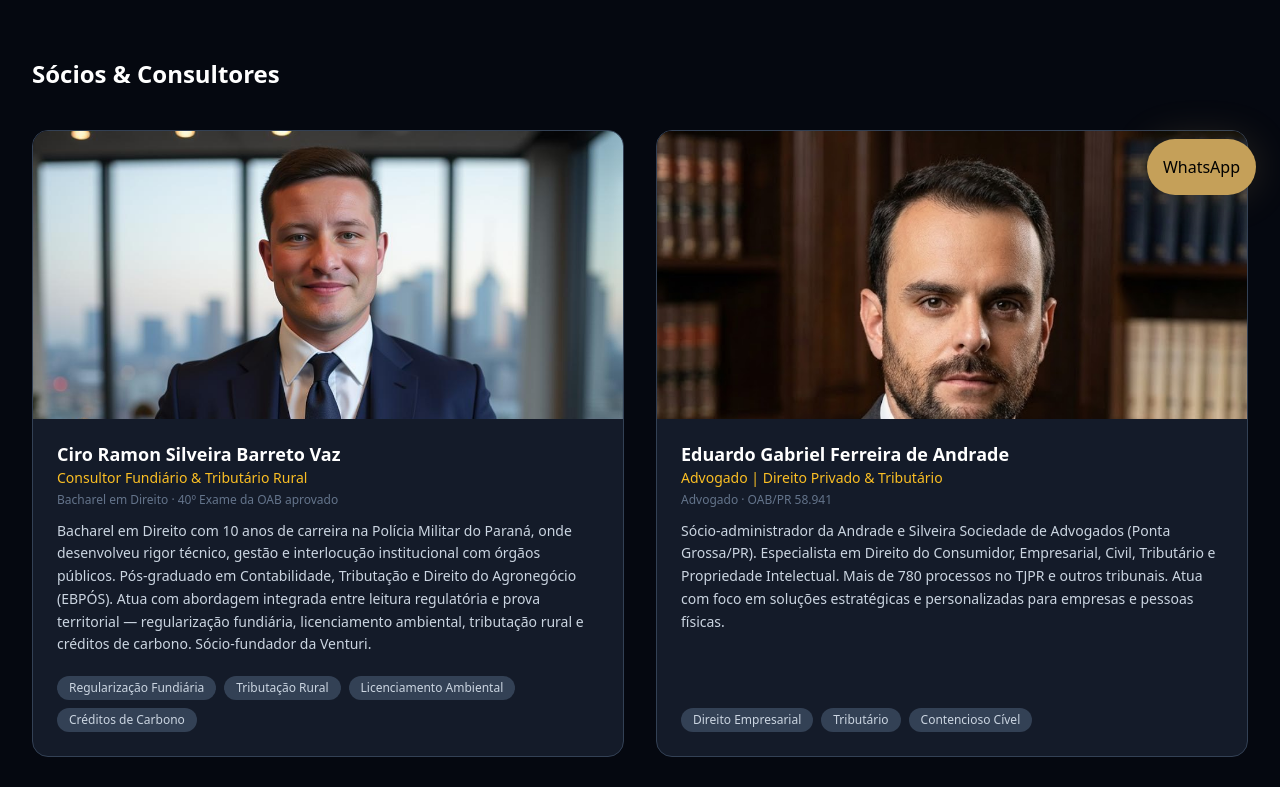
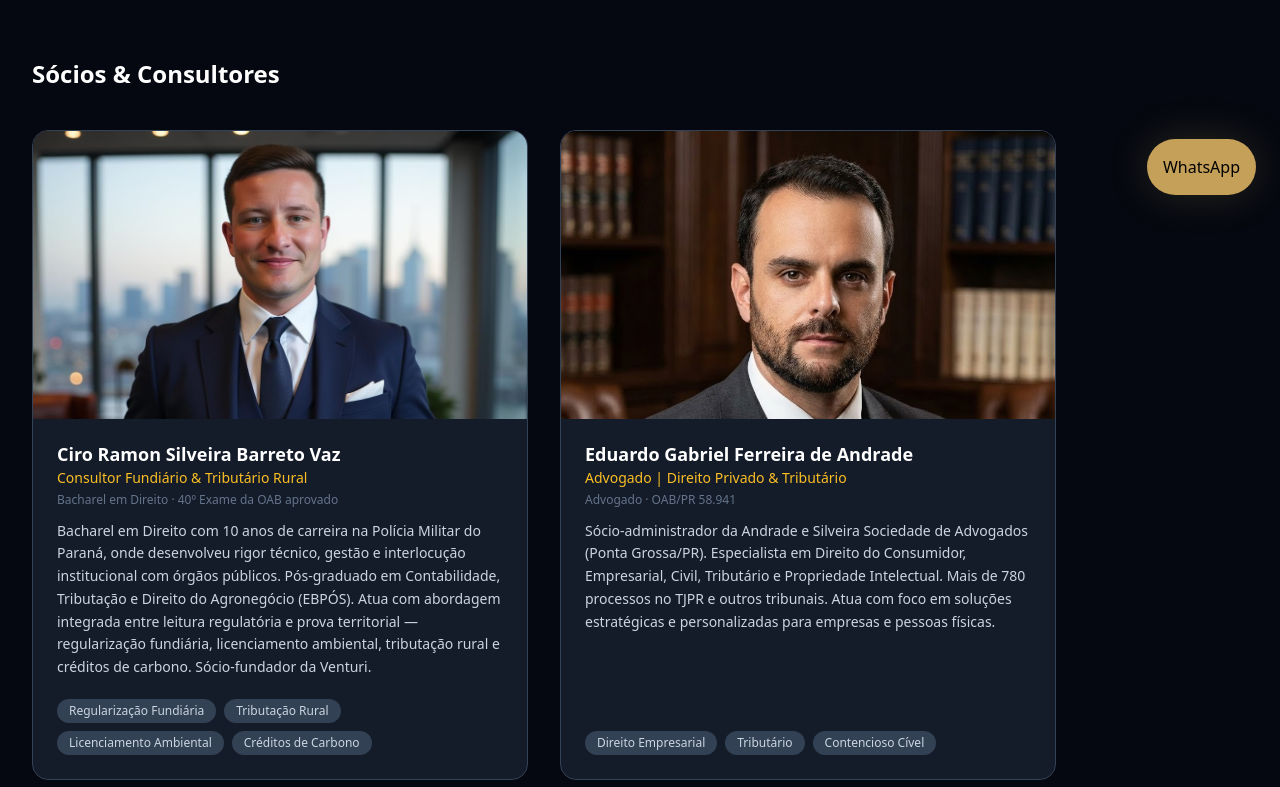
Before and after one commit to ciroramonvaz-stack/site-venturictj, a Next.js app: page /sobre in a window 1280 px wide. Shown: the part 581-1368 px from the top of the page. Built offline with nearby package versions, Linux system fonts and the light colour scheme; a web font is replaced by a local one.

Commit message:
fix: limitar largura do grid de sócios

```diff
--- a/src/app/sobre/page.tsx
+++ b/src/app/sobre/page.tsx
@@ -61,7 +61,7 @@
 
       <section className="section-wrap pb-20">
         <h2 className="text-2xl font-semibold text-white mb-10">Sócios &amp; Consultores</h2>
-        <div className="grid grid-cols-1 md:grid-cols-2 gap-8">
+        <div className="grid grid-cols-1 md:grid-cols-2 gap-8 max-w-5xl">
           {socios.map((s) => (
             <div
               key={s.nome}
```
